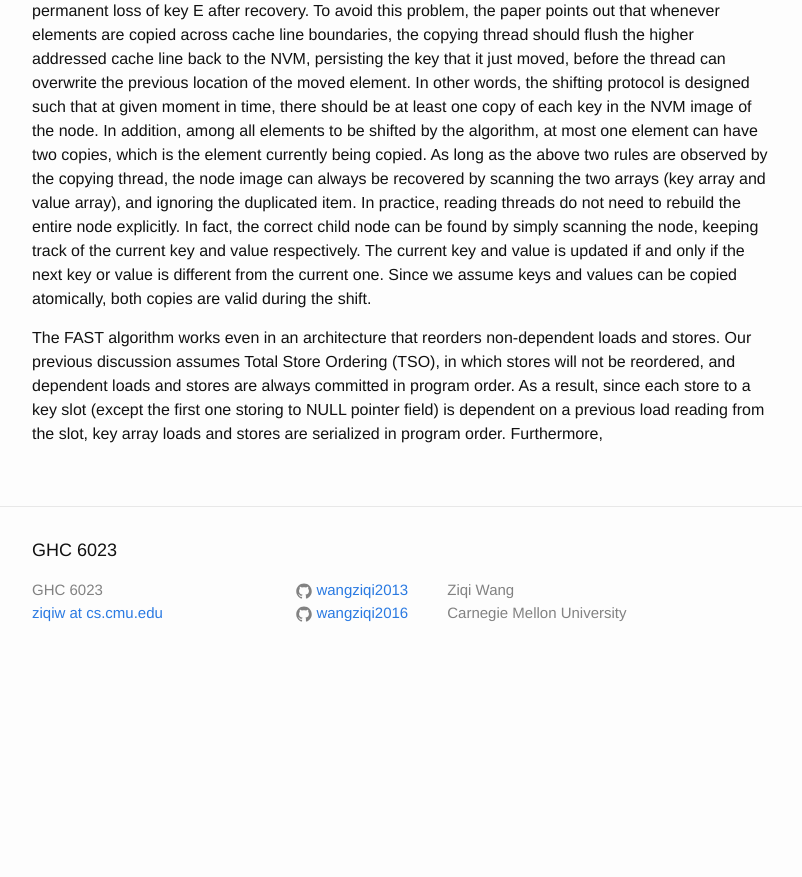
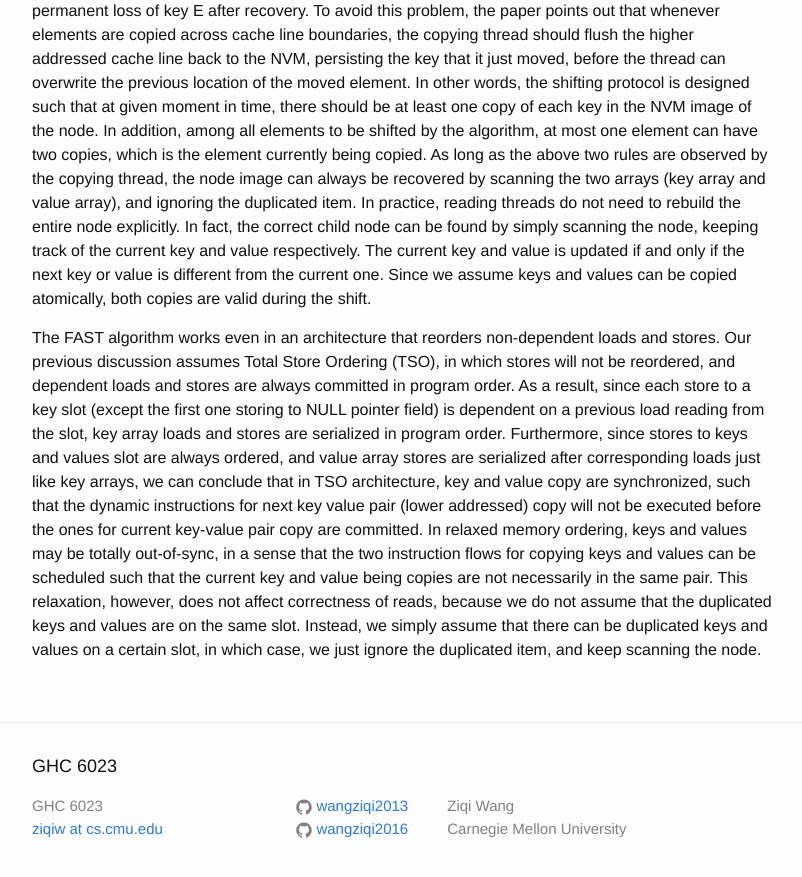
Before and after one commit to wangziqi2013/wangziqi2013.github.io, a Jekyll site: the page built from _posts/2019-11-21-fast-fair.markdown, in a window 1280 px wide and 900 px high, scrolled down 1810 px. Shown: the top 877 px of the window, without its empty margins (238-1040 px from the left). Built offline with Jekyll 4.4.1, drawn with Linux system fonts in a browser that asks for light colours; before the commit the page ends 2494 px from its top, so only the background shows below that.

Commit message:
Adding correctness argument

```diff
--- a/_posts/2019-11-21-fast-fair.markdown
+++ b/_posts/2019-11-21-fast-fair.markdown
@@ -76,4 +76,12 @@ copies are valid during the shift.
 The FAST algorithm works even in an architecture that reorders non-dependent loads and stores. Our previous discussion
 assumes Total Store Ordering (TSO), in which stores will not be reordered, and dependent loads and stores are always committed
 in program order. As a result, since each store to a key slot (except the first one storing to NULL pointer field) is dependent
-on a previous load reading from the slot, key array loads and stores are serialized in program order. Furthermore,
+on a previous load reading from the slot, key array loads and stores are serialized in program order. Furthermore, since
+stores to keys and values slot are always ordered, and value array stores are serialized after corresponding loads just like
+key arrays, we can conclude that in TSO architecture, key and value copy are synchronized, such that the dynamic instructions
+for next key value pair (lower addressed) copy will not be executed before the ones for current key-value pair copy are
+committed. In relaxed memory ordering, keys and values may be totally out-of-sync, in a sense that the two instruction
+flows for copying keys and values can be scheduled such that the current key and value being copies are not necessarily
+in the same pair. This relaxation, however, does not affect correctness of reads, because we do not assume that the
+duplicated keys and values are on the same slot. Instead, we simply assume that there can be duplicated keys and values
+on a certain slot, in which case, we just ignore the duplicated item, and keep scanning the node.
```
